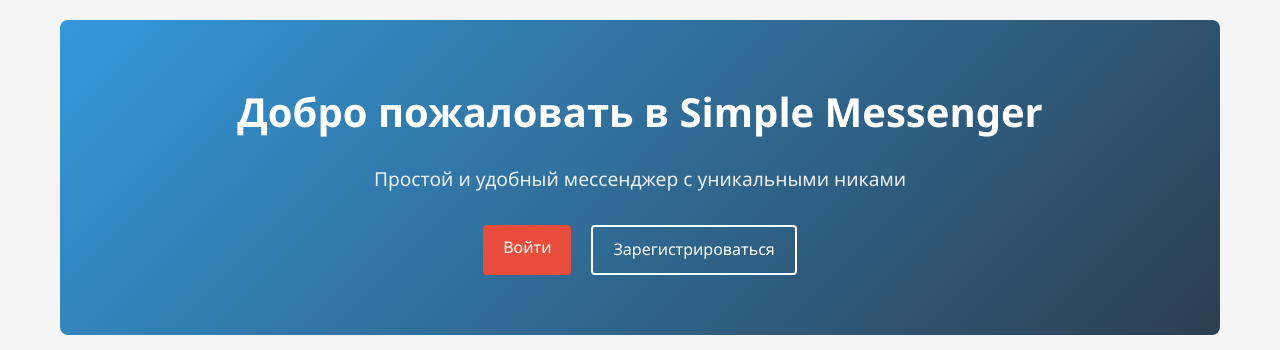
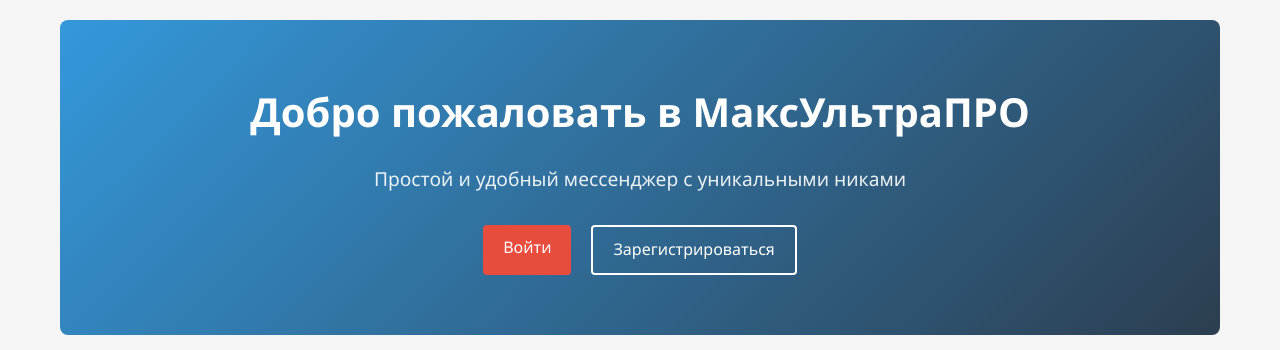
Before and after one commit to ZagustiTEL/BochkaGoblinov, a Flask app: page / in a window 1280 px wide. Shown: the part 70-420 px from the top of the page. Run offline with Flask 3, Linux system fonts and the light colour scheme.

Commit message:
Update index.html

```diff
--- a/Мессенджер MAX/templates/index.html
+++ b/Мессенджер MAX/templates/index.html
@@ -3,7 +3,7 @@
 
 {% block content %}
 <div class="hero">
-    <h1>Добро пожаловать в Simple Messenger</h1>
+    <h1>Добро пожаловать в МаксУльтраПРО</h1>
     <p>Простой и удобный мессенджер с уникальными никами</p>
 
     {% if not session.user_id %}
```
